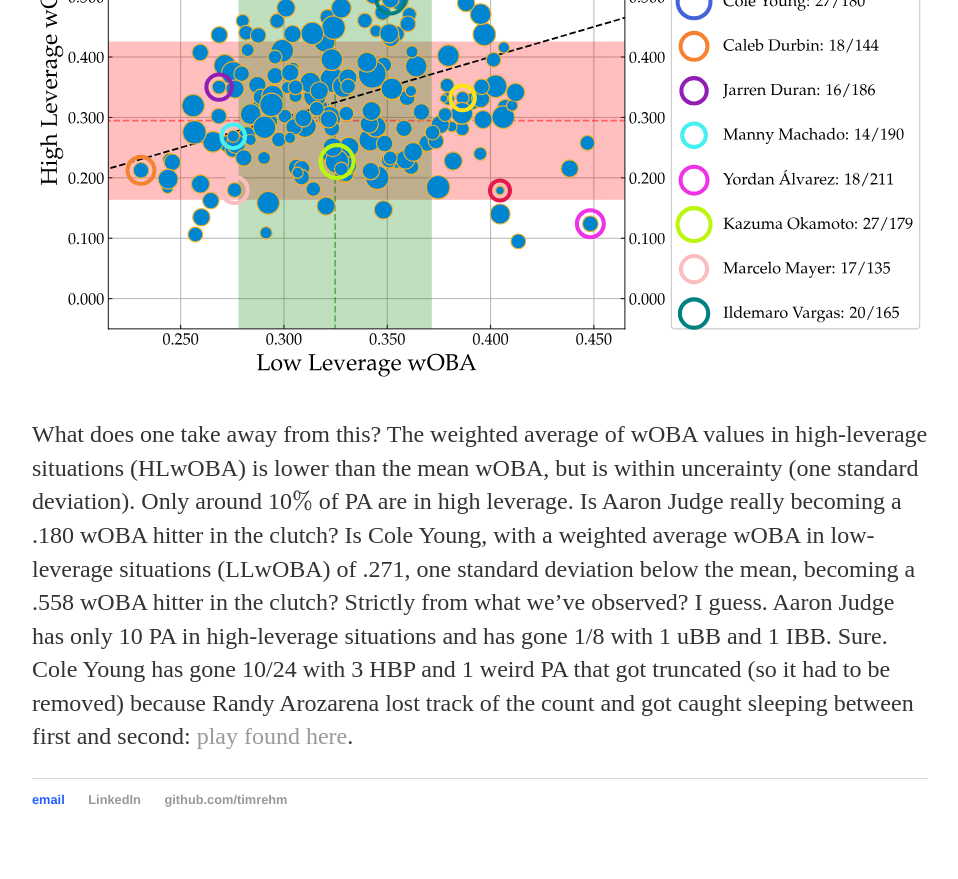
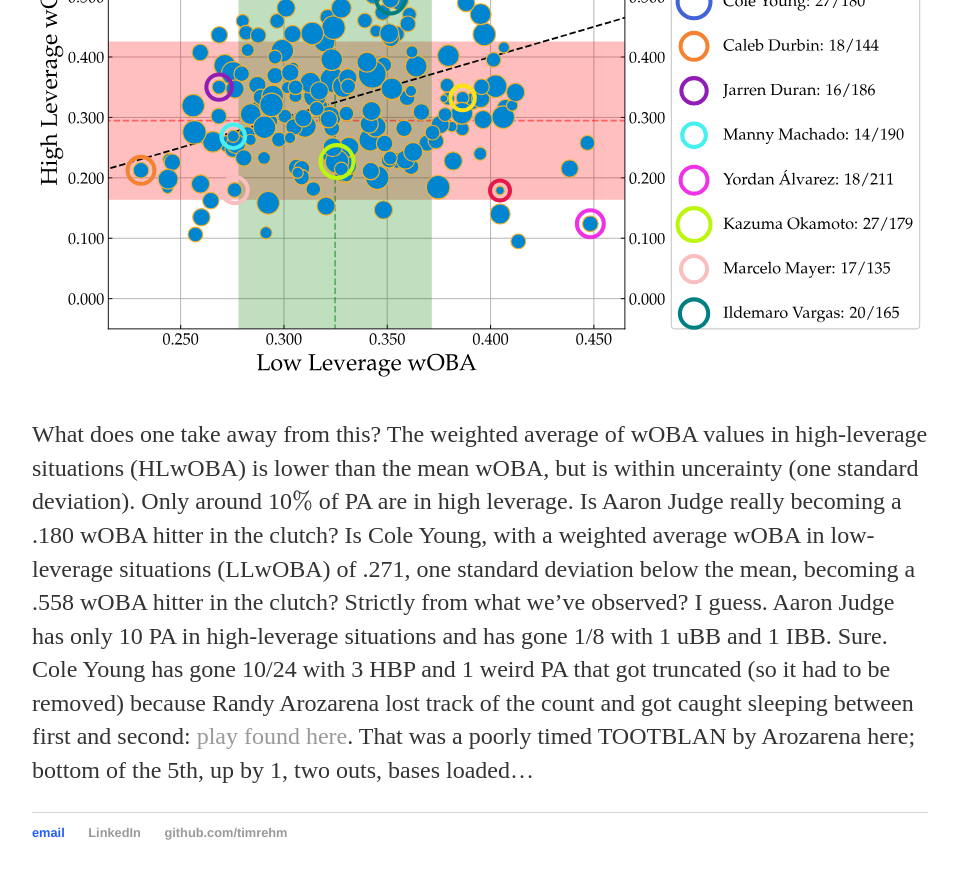
Before and after one commit to timrehm/timrehm.github.io, a Jekyll site: the page built from _posts/2026-5-24-leverage.md, in a window 1280 px wide and 900 px high, scrolled down 1675 px. Shown: the top 879 px of the window, without its empty margins (160-1118 px from the left). Built offline with Jekyll 4.4.1, drawn with Linux system fonts in a browser that asks for light colours.

Commit message:
Update 2026-5-24-leverage.md

```diff
--- a/_posts/2026-5-24-leverage.md
+++ b/_posts/2026-5-24-leverage.md
@@ -15,4 +15,4 @@
   <img src="/plots/2026HLwOBA.svg" style="max-width: 100%; width: 100%;">
 </p>
 
-What does one take away from this? The weighted average of wOBA values in high-leverage situations (HLwOBA) is lower than the mean wOBA, but is within uncerainty (one standard deviation). Only around 10$\%$ of PA are in high leverage. Is Aaron Judge really becoming a .180 wOBA hitter in the clutch? Is Cole Young, with a weighted average wOBA in low-leverage situations (LLwOBA) of .271, one standard deviation below the mean, becoming a .558 wOBA hitter in the clutch? Strictly from what we've observed? I guess. Aaron Judge has only 10 PA in high-leverage situations and has gone 1/8 with 1 uBB and 1 IBB. Sure. Cole Young has gone 10/24 with 3 HBP and 1 weird PA that got truncated (so it had to be removed) because Randy Arozarena lost track of the count and got caught sleeping between first and second: <a href="https://www.mlb.com/video/seth-lugo-ball-to-cole-young-uulxy5?q=05%2F02%2F2026%20Bottom%205th%20inning%20Seattle&cp=MIXED&qt=FREETEXT&p=0" target="_blank">play found here</a>.
+What does one take away from this? The weighted average of wOBA values in high-leverage situations (HLwOBA) is lower than the mean wOBA, but is within uncerainty (one standard deviation). Only around 10$\%$ of PA are in high leverage. Is Aaron Judge really becoming a .180 wOBA hitter in the clutch? Is Cole Young, with a weighted average wOBA in low-leverage situations (LLwOBA) of .271, one standard deviation below the mean, becoming a .558 wOBA hitter in the clutch? Strictly from what we've observed? I guess. Aaron Judge has only 10 PA in high-leverage situations and has gone 1/8 with 1 uBB and 1 IBB. Sure. Cole Young has gone 10/24 with 3 HBP and 1 weird PA that got truncated (so it had to be removed) because Randy Arozarena lost track of the count and got caught sleeping between first and second: <a href="https://www.mlb.com/video/seth-lugo-ball-to-cole-young-uulxy5?q=05%2F02%2F2026%20Bottom%205th%20inning%20Seattle&cp=MIXED&qt=FREETEXT&p=0" target="_blank">play found here</a>. That was a poorly timed TOOTBLAN by Arozarena here; bottom of the 5th, up by 1, two outs, bases loaded...
```
